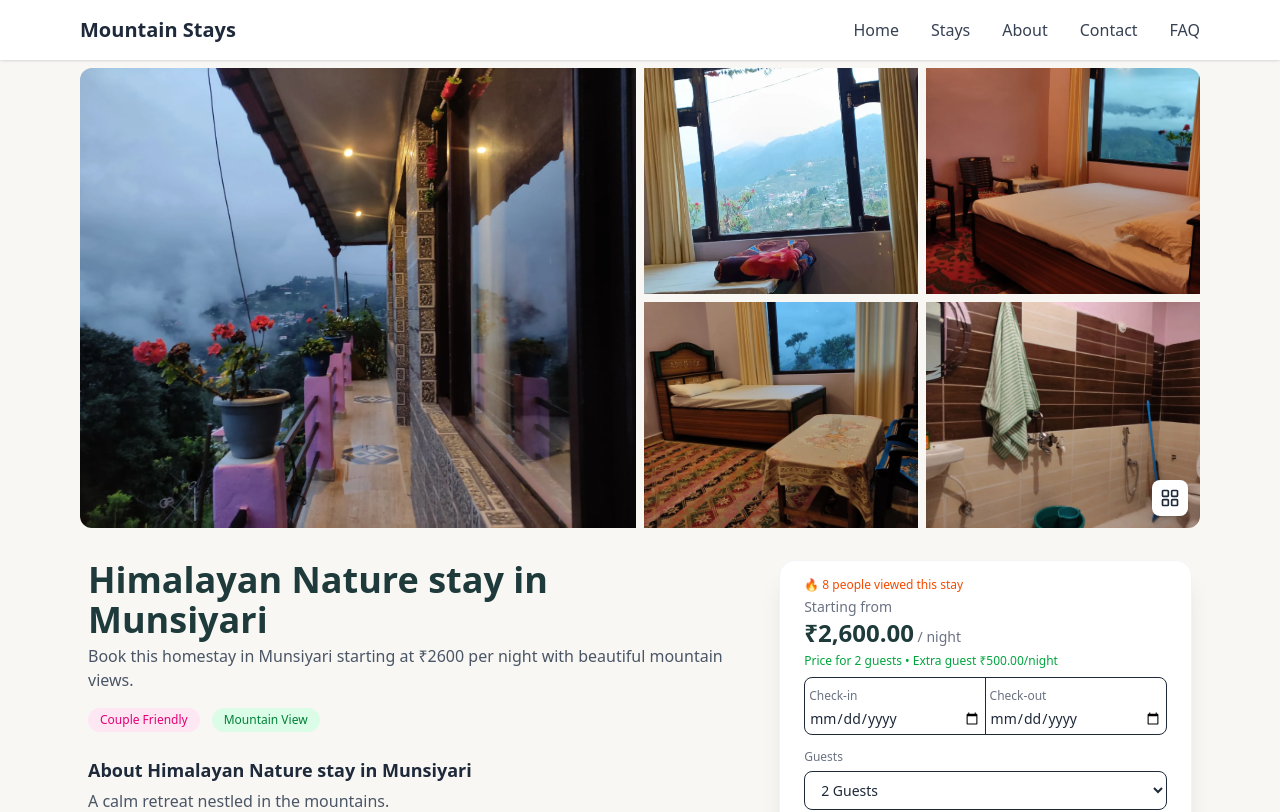
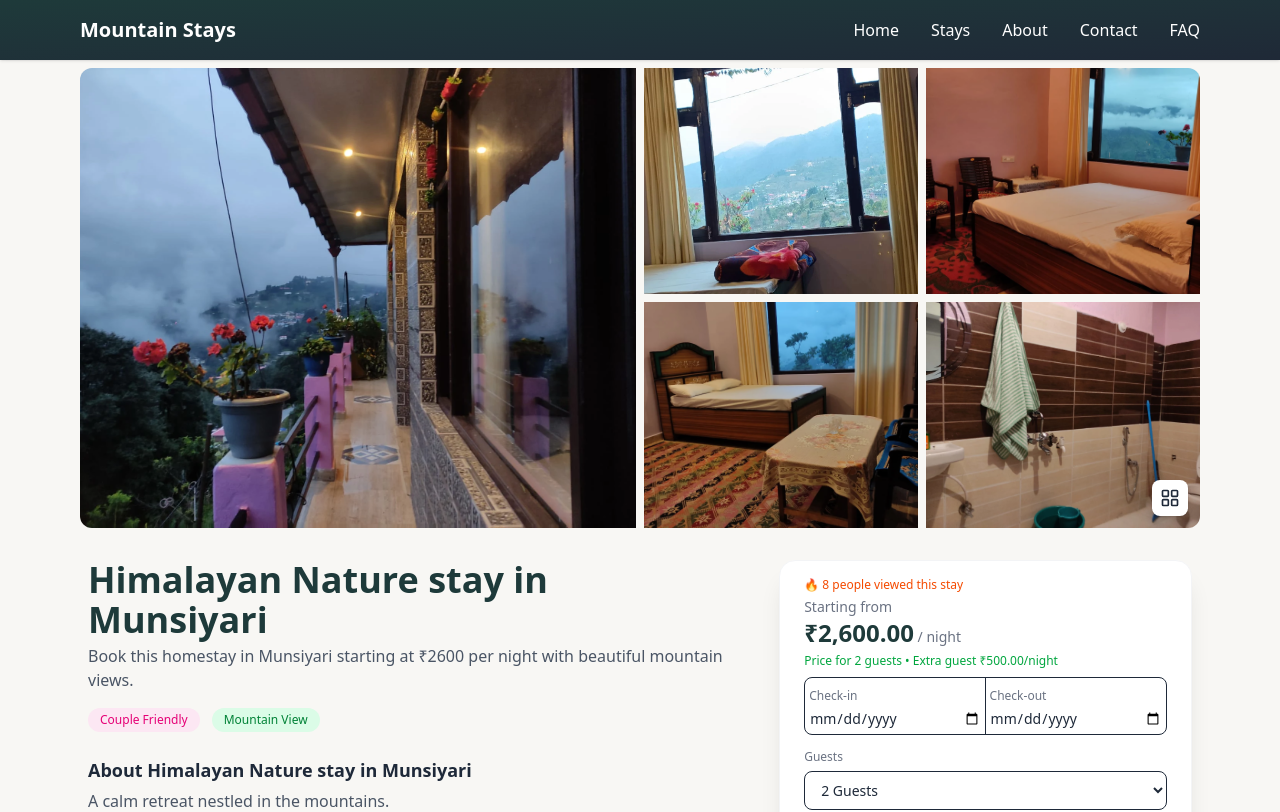
Before and after one commit to ashwanizsktm/mountain-stay, a Next.js app: page /stays/munsiyari/himalayan-nature-stay in a window 1280 px wide. Shown: the top 812 px of the page. Built offline with nearby package versions, Linux system fonts and the light colour scheme.

Commit message:
added navigation

```diff
--- a/app/stays/[locationSlug]/[propertySlug]/page.tsx
+++ b/app/stays/[locationSlug]/[propertySlug]/page.tsx
@@ -102,13 +102,6 @@ export default async function PropertyPage({
         }}
       />
       <section className="bg-[var(--color-soft)] min-h-screen pt-6 pb-20 relative">
-        {/* Back Button */}
-        <Link
-          href="/stays"
-          className="absolute top-4 left-6 z-10 flex items-center justify-center w-8 h-8 rounded-full bg-white/90 shadow hover:shadow-md"
-        >
-          ←
-        </Link>
         {/* Gallery */}
         <PropertyGallery images={property.images} />
         <div className="max-w-6xl mx-auto px-6 mt-8">
--- a/components/Navbar.tsx
+++ b/components/Navbar.tsx
@@ -7,14 +7,14 @@ export default function Navbar() {
   const [open, setOpen] = useState(false);
 
   return (
-    <nav className="w-full bg-white shadow-sm fixed top-0 z-50">
+    <nav className="w-full bg-gradient-to-br from-[var(--color-primary)] to-[#1f2937] text-white shadow-sm fixed top-0 z-50">
       <div className="max-w-6xl mx-auto px-4 py-4 flex justify-between items-center">
-        <Link href="/" className="text-xl font-semibold text-primary">
+        <Link href="/" className="text-xl font-semibold">
           Mountain Stays
         </Link>
 
         {/* Desktop */}
-        <div className="hidden md:flex gap-8 text-gray-700">
+        <div className="hidden md:flex gap-8">
           <Link href="/">Home</Link>
           <Link href="/stays">Stays</Link>
           <Link href="/about">About</Link>
```
